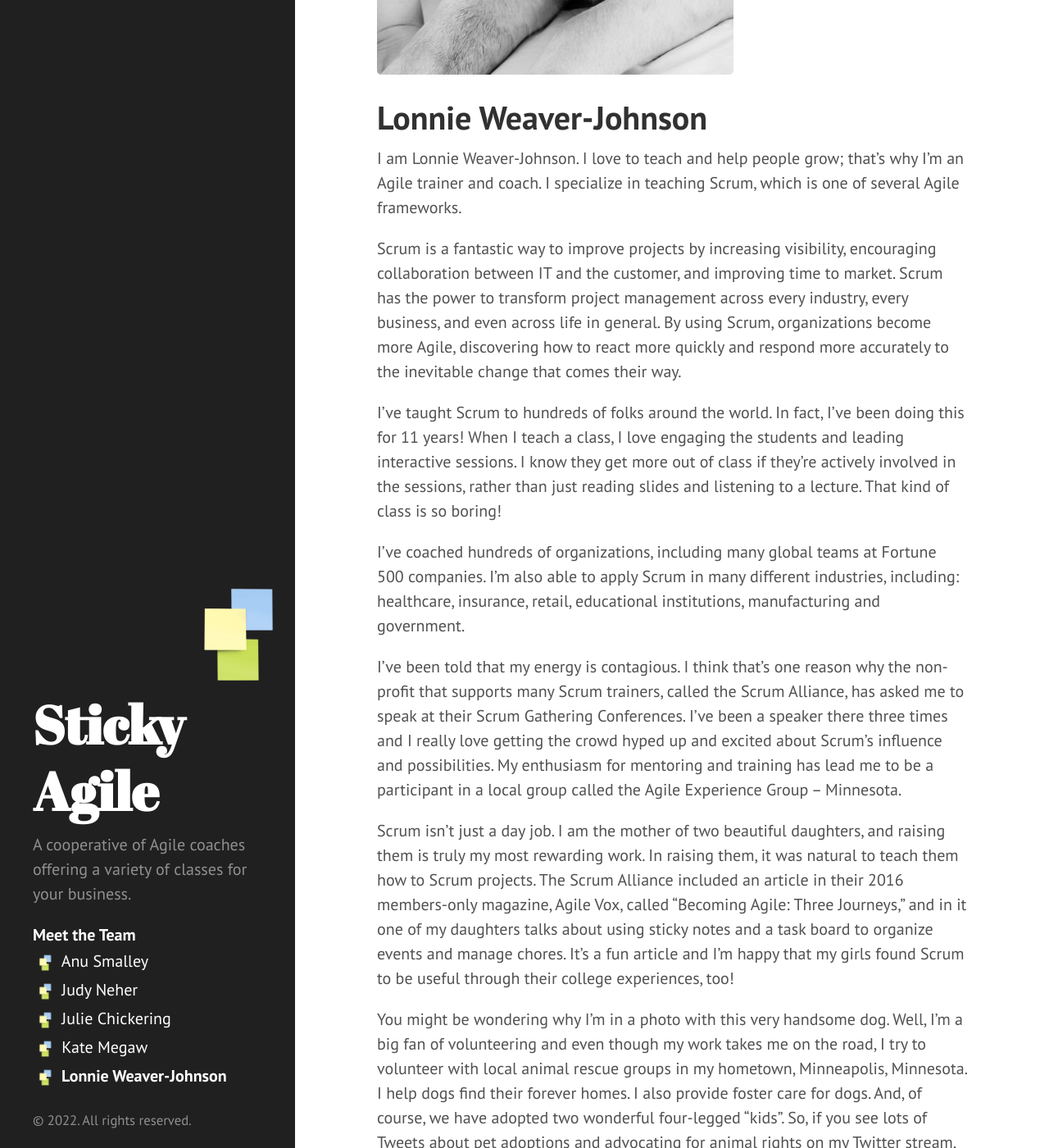
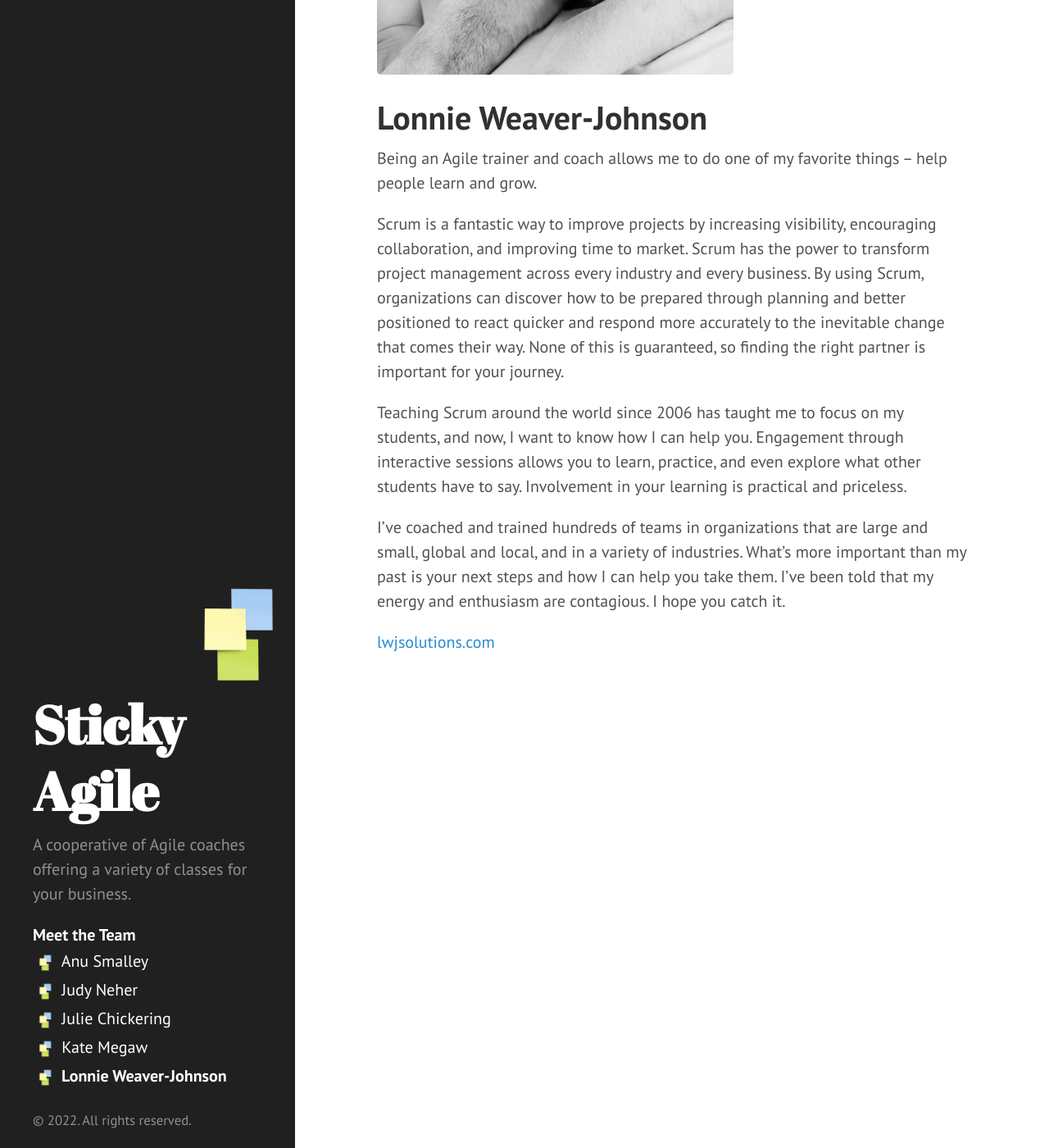
Before and after one commit to Sticky-Agile/Sticky-Agile.github.io, a Jekyll site: the page built from lonnie.md, in a window 1280 px wide and 1400 px high, scrolled down 1013 px. Shown: the whole window at 82% size. Built offline with Jekyll 4.4.1, drawn with Linux system fonts in a browser that asks for light colours; some of the changed text lies outside the part shown.

Commit message:
Publish Lonnie's bio edits

```diff
--- a/lonnie.md
+++ b/lonnie.md
@@ -6,18 +6,12 @@ title: Lonnie Weaver-Johnson
 ![Lonnie's Headshot](/public/lonnie.jpg)
 
 # Lonnie Weaver-Johnson
-I am Lonnie Weaver-Johnson. I love to teach and help people grow; that’s why I’m an Agile trainer and coach. I specialize in teaching Scrum, which is one of several Agile frameworks.
+Being an Agile trainer and coach allows me to do one of my favorite things – help people learn and grow.
 
-Scrum is a fantastic way to improve projects by increasing visibility, encouraging collaboration between IT and the customer, and improving time to market. Scrum has the power to transform project management across every industry, every business, and even across life in general. By using Scrum, organizations become more Agile, discovering how to react more quickly and respond more accurately to the inevitable change that comes their way.
+Scrum is a fantastic way to improve projects by increasing visibility, encouraging collaboration, and improving time to market. Scrum has the power to transform project management across every industry and every business. By using Scrum, organizations can discover how to be prepared through planning and better positioned to react quicker and respond more accurately to the inevitable change that comes their way.  None of this is guaranteed, so finding the right partner is important for your journey.
 
-I’ve taught Scrum to hundreds of folks around the world. In fact, I’ve been doing this for 11 years! When I teach a class, I love engaging the students and leading interactive sessions. I know they get more out of class if they’re actively involved in the sessions, rather than just reading slides and listening to a lecture. That kind of class is so boring!
+Teaching Scrum around the world since 2006 has taught me to focus on my students, and now, I want to know how I can help you. Engagement through interactive sessions allows you to learn, practice, and even explore what other students have to say.  Involvement in your learning is practical and priceless.
 
-I’ve coached hundreds of organizations, including many global teams at Fortune 500 companies. I’m also able to apply Scrum in many different industries, including: healthcare, insurance, retail, educational institutions, manufacturing and government.
-
-I’ve been told that my energy is contagious. I think that’s one reason why the non-profit that supports many Scrum trainers, called the Scrum Alliance, has asked me to speak at their Scrum Gathering Conferences. I’ve been a speaker there three times and I really love getting the crowd hyped up and excited about Scrum’s influence and possibilities. My enthusiasm for mentoring and training has lead me to be a participant in a local group called the Agile Experience Group – Minnesota.
-
-Scrum isn’t just a day job. I am the mother of two beautiful daughters, and raising them is truly my most rewarding work. In raising them, it was natural to teach them how to Scrum projects. The Scrum Alliance included an article in their 2016 members-only magazine, Agile Vox, called “Becoming Agile: Three Journeys,” and in it one of my daughters talks about using sticky notes and a task board to organize events and manage chores. It’s a fun article and I’m happy that my girls found Scrum to be useful through their college experiences, too!
-
-You might be wondering why I’m in a photo with this very handsome dog. Well, I’m a big fan of volunteering and even though my work takes me on the road, I try to volunteer with local animal rescue groups in my hometown, Minneapolis, Minnesota. I help dogs find their forever homes. I also provide  foster care for dogs. And, of course, we have adopted two wonderful four-legged “kids”. So, if you see lots of Tweets about pet adoptions and advocating for animal rights on my Twitter stream, you’ll see that – besides my family and my love of Agile – my next passion is caring for unwanted, overbred and mistreated animals.
+I’ve coached and trained hundreds of teams in organizations that are large and small, global and local, and in a variety of industries. What’s more important than my past is your next steps and how I can help you take them. I’ve been told that my energy and enthusiasm are contagious. I hope you catch it.
 
 [lwjsolutions.com](https://lwjsolutions.com)
```
